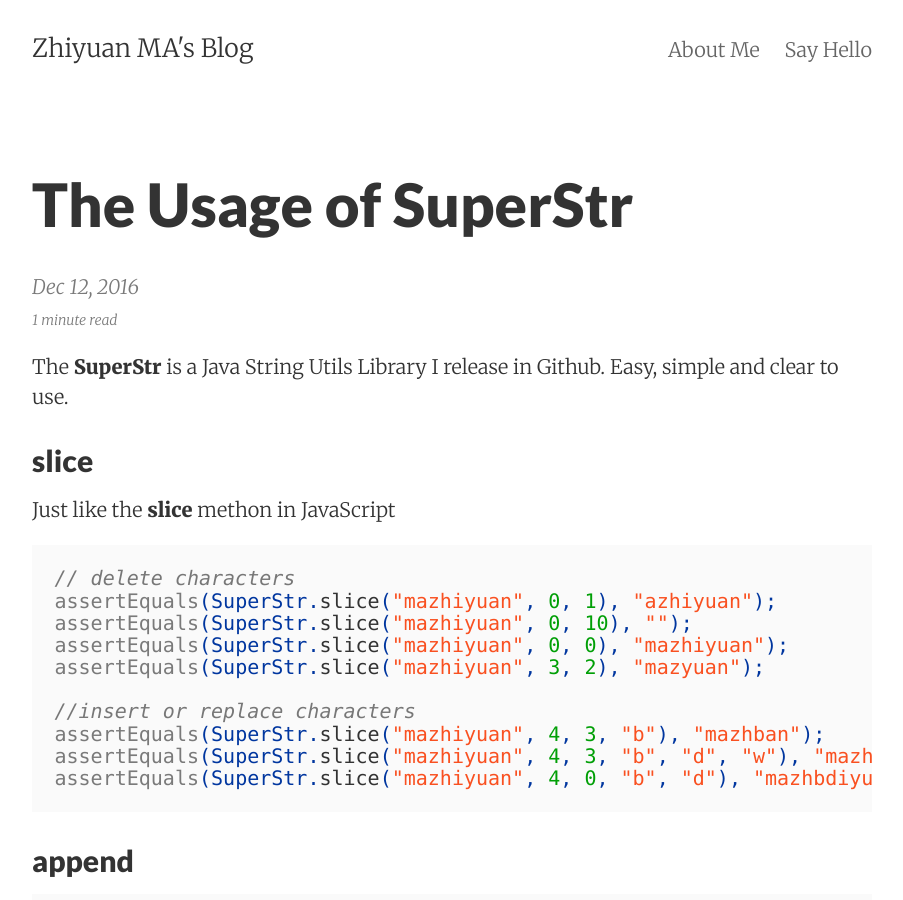
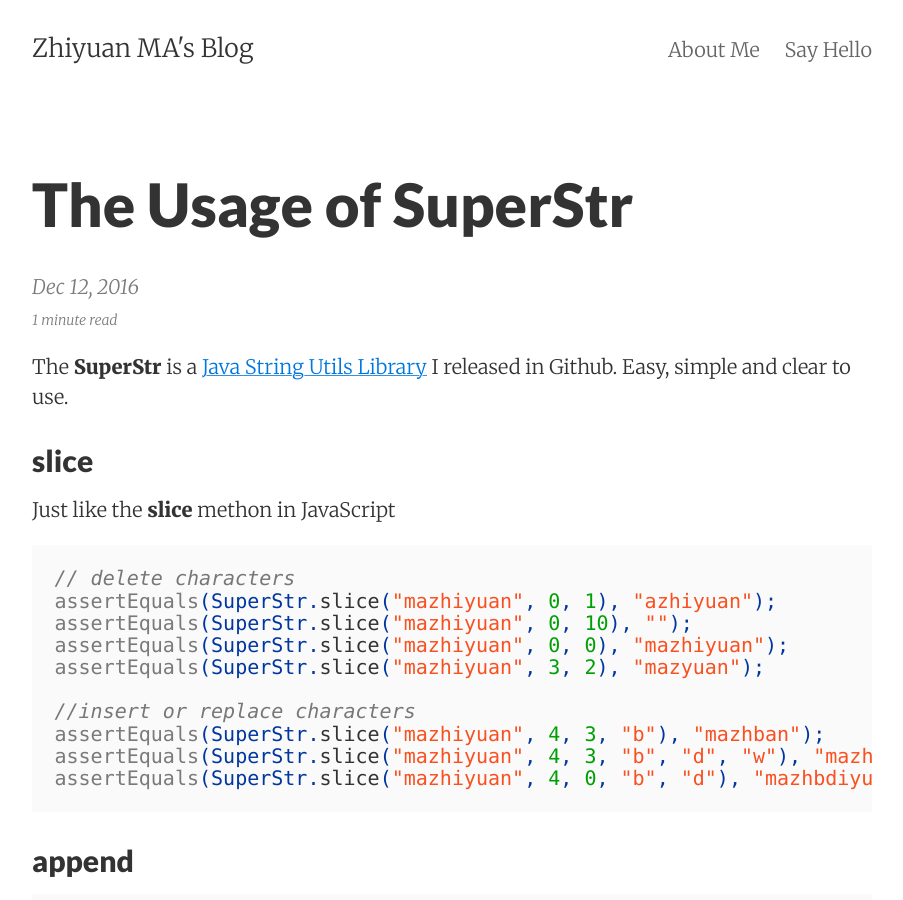
Before and after one commit to zhiyuanMA/zhiyuanMA.github.io, a Jekyll site: the page built from _posts/2016-12-12-java-string-utils.md, in a window 1280 px wide and 900 px high. Shown: the whole window, without its empty margins (188-1091 px from the left). Built offline with Jekyll 4.4.1, drawn with Linux system fonts in a browser that asks for light colours; some of the changed text lies outside the part shown.

Commit message:
update again

```diff
--- a/_posts/2016-12-12-java-string-utils.md
+++ b/_posts/2016-12-12-java-string-utils.md
@@ -4,7 +4,7 @@ title:      The Usage of SuperStr
 categories: Java
 ---
 
-The **SuperStr** is a Java String Utils Library I release in Github. Easy, simple and clear to use.
+The **SuperStr** is a [Java String Utils Library](https://github.com/zhiyuanMA/SuperStr) I released in Github. Easy, simple and clear to use.
 
 
 ## slice
```
Also changed, not shown: other parts of _posts/2016-12-12-java-string-utils.md (+3 -0 lines).
